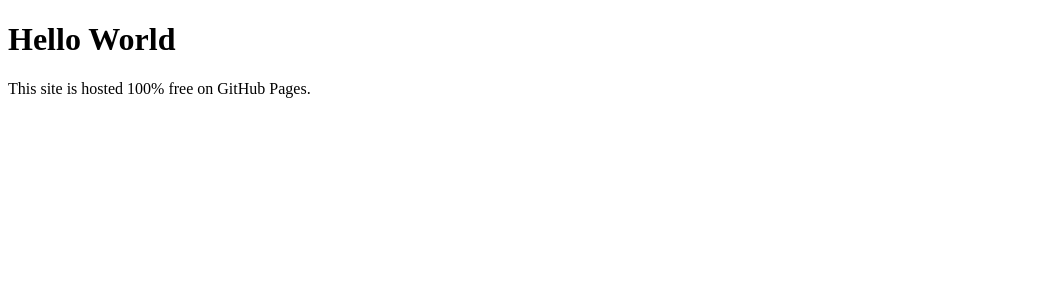
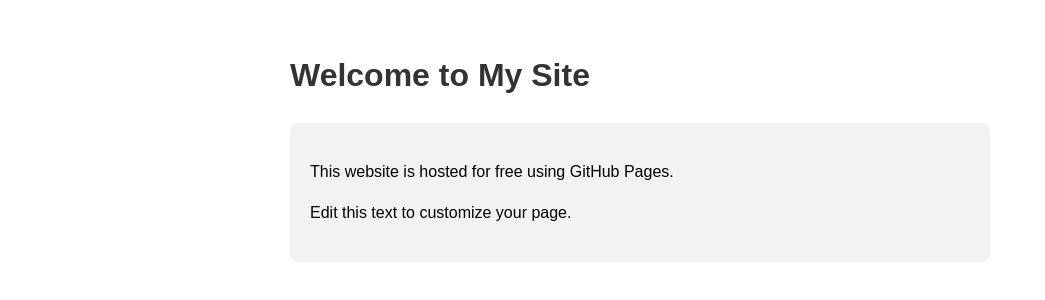
Before and after one commit to geh1sf/geh1sf.github.io, a plain HTML site: page index.html in a window 1280 px wide. Shown: the whole page, without its empty margins (0-1045 px from the left). Drawn offline with Linux system fonts and the light colour scheme.

Commit message:
Revise index.html with new content and styles
Updated the HTML structure and added styles.

```diff
--- a/index.html
+++ b/index.html
@@ -1,10 +1,28 @@
 <!DOCTYPE html>
 <html>
-  <head>
+<head>
+    <meta charset="UTF-8">
     <title>My GitHub Pages Site</title>
-  </head>
-  <body>
-    <h1>Hello World</h1>
-    <p>This site is hosted 100% free on GitHub Pages.</p>
-  </body>
+    <style>
+        body {
+            font-family: Arial, sans-serif;
+            max-width: 700px;
+            margin: 50px auto;
+            line-height: 1.6;
+        }
+        h1 { color: #333; }
+        .box {
+            background: #f2f2f2;
+            padding: 20px;
+            border-radius: 8px;
+        }
+    </style>
+</head>
+<body>
+    <h1>Welcome to My Site</h1>
+    <div class="box">
+        <p>This website is hosted for free using GitHub Pages.</p>
+        <p>Edit this text to customize your page.</p>
+    </div>
+</body>
 </html>
```
